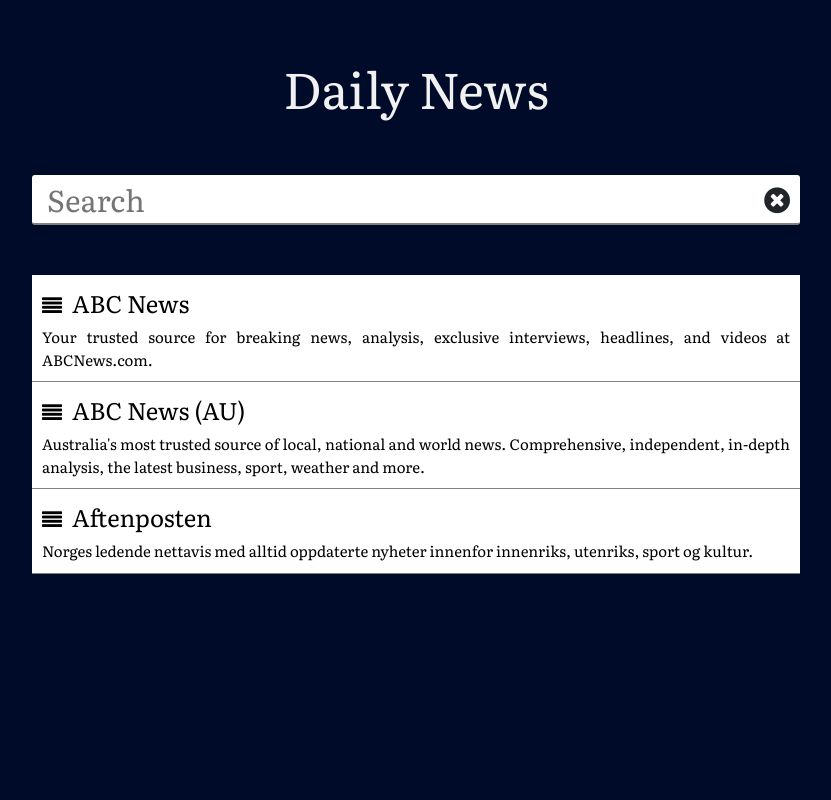
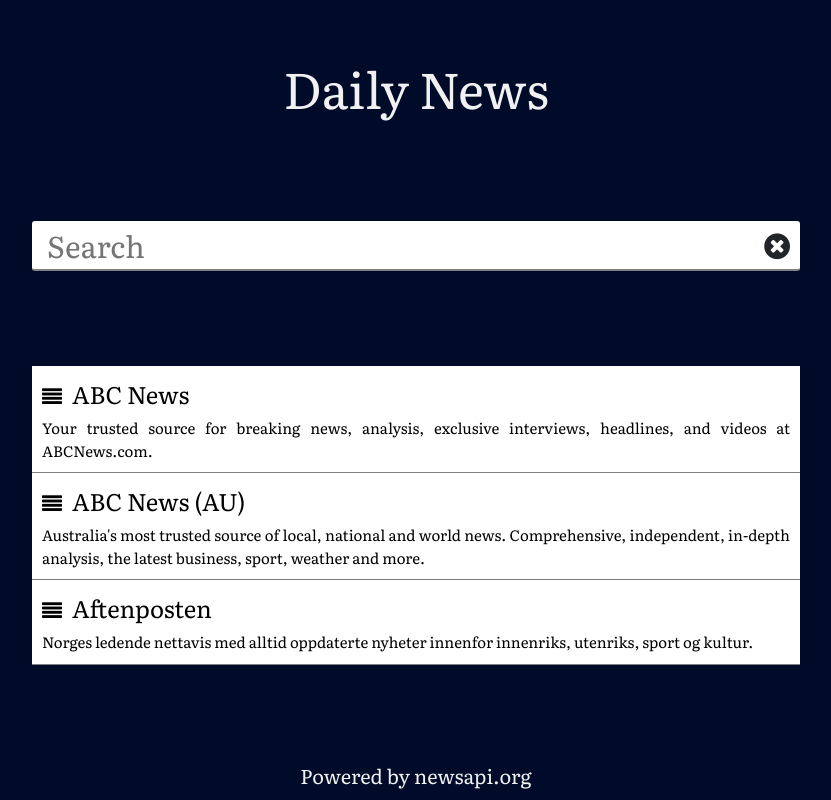
Before and after one commit to aanndch/News-App, a React (Create React App) app: page / in a window 1280 px wide. Shown: the whole page, without its empty margins (224-1055 px from the left). Built offline with nearby package versions, Linux system fonts and the light colour scheme.

Commit message:
Added newsapi footer

```diff
--- a/src/App.css
+++ b/src/App.css
@@ -3,7 +3,14 @@
 * {
   margin: 0;
   padding: 0;
-  box-sizing: border-box;
+	box-sizing: border-box;
+}
+
+.App {
+	display: flex;
+  min-height: 100vh;
+  flex-direction: column;
+  justify-content: space-between
 }
 
 body {
@@ -278,3 +285,11 @@ button.learn-more:hover {
 #redirect-url-button {
   background-color: #000b29;
 }
+
+#universal-footer {
+	margin-bottom: 10px;
+	width: 100%;
+	font-size: 20px;
+	text-align: center;
+	color: #f1f1f2;
+}
--- a/src/App.js
+++ b/src/App.js
@@ -2,6 +2,7 @@ import React from "react";
 import "./App.css";
 import ChannelList from "./components/ChannelList";
 import ChannelNews from "./components/ChannelNews";
+import Footer from "./components/Footer";
 import { BrowserRouter as Router, Switch, Route } from "react-router-dom";
 
 function App() {
@@ -12,6 +13,7 @@ function App() {
           <Route path="/" exact component={ChannelList} />
           <Route path="/news/:id" component={ChannelNews} />
         </Switch>
+        <Footer />
       </div>
     </Router>
   );
--- a/src/components/ChannelList.js
+++ b/src/components/ChannelList.js
@@ -62,8 +62,6 @@ export default class ChannelList extends Component {
       };
     });
 
-    console.log(channels);
-
     this.setState({
       loading: false,
       channels: channels
@@ -118,7 +116,7 @@ export default class ChannelList extends Component {
             maxLength="30"
             id="channel-search-bar"
           />
-          <i class="fa fa-times-circle" onClick={() => this.clearSearch()} />
+          <i className="fa fa-times-circle" onClick={() => this.clearSearch()} />
         </div>
         <ul id="channel-list">
           {this.state.loading ? (
--- /dev/null
+++ b/src/components/Footer.js
@@ -0,0 +1,11 @@
+import React from 'react';
+
+function Footer() {
+  return (
+    <div id="universal-footer">
+      Powered by newsapi.org
+    </div>
+  )
+}
+
+export default Footer;
```
